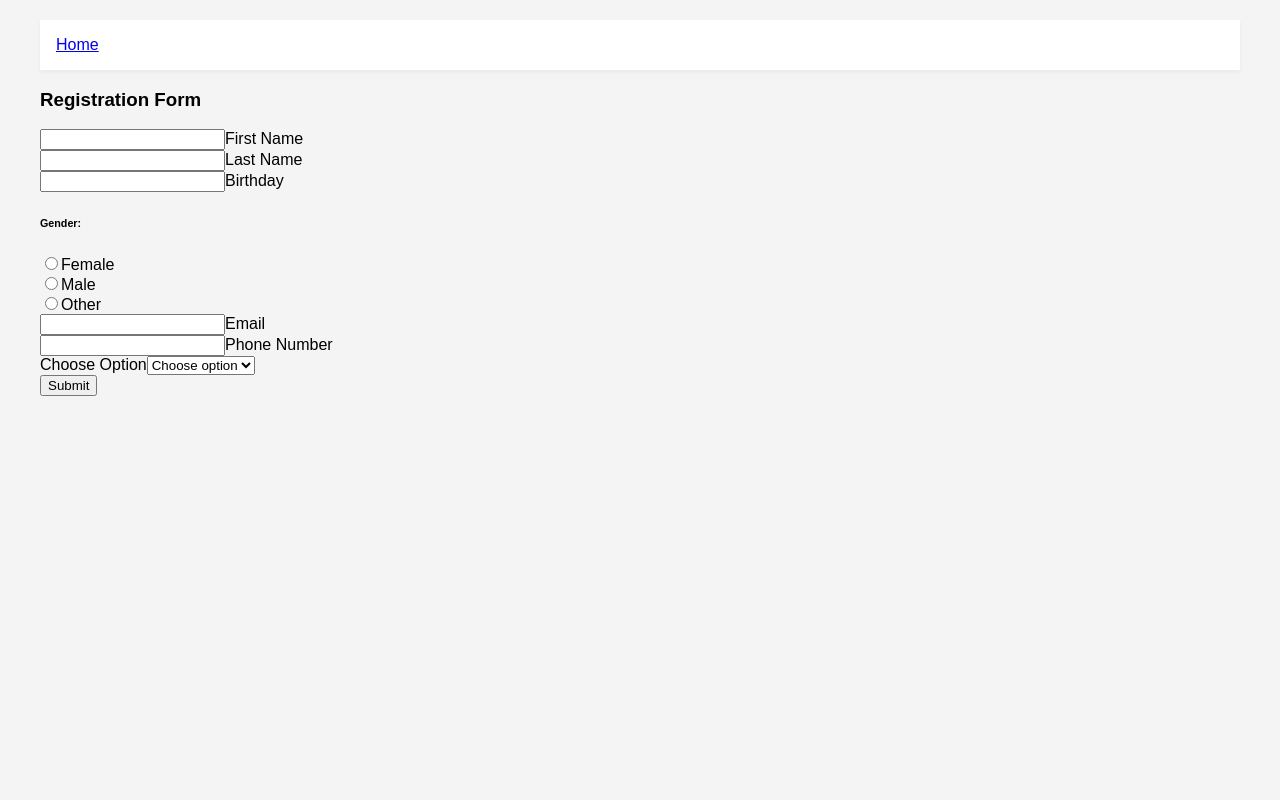
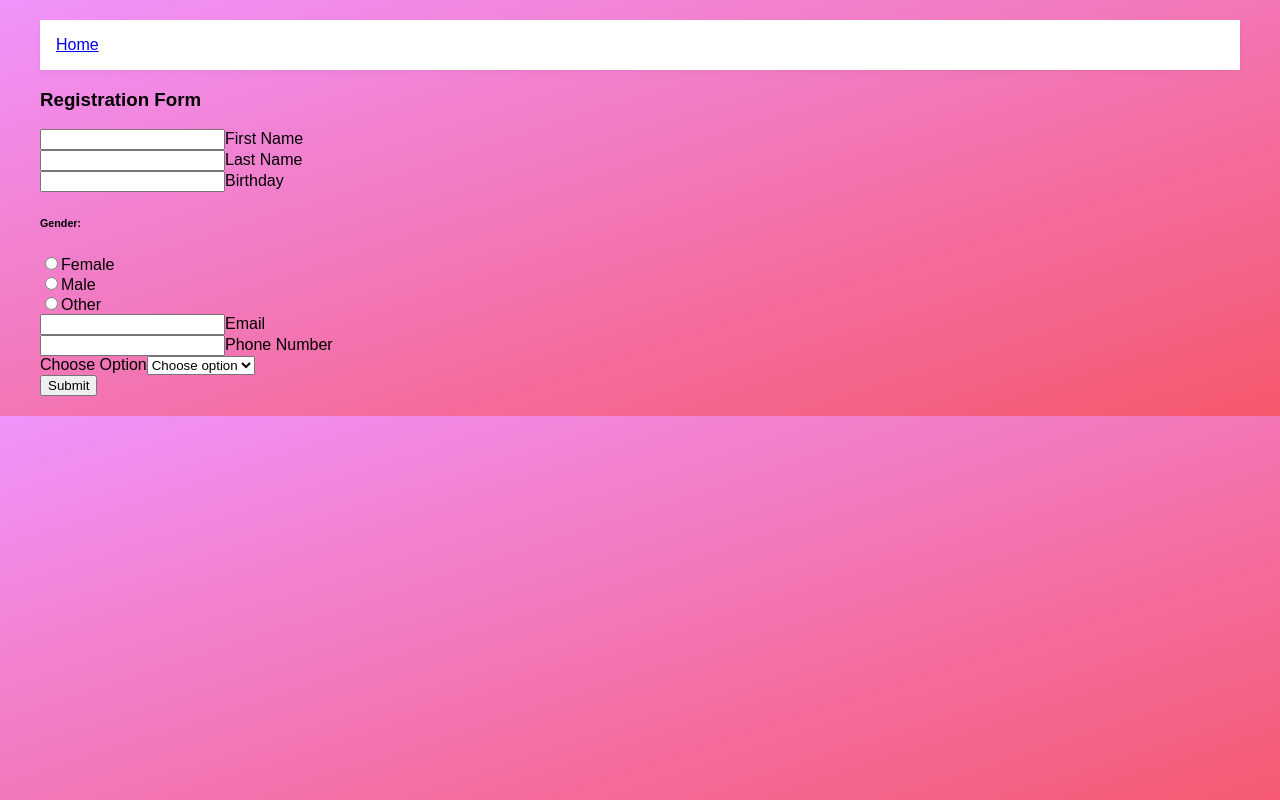
Before and after one commit to TELIT-Hackathon2023/5-totally_spice, a React (Create React App) app in the folder client/: page /registration in a window 1280 px wide. Built offline with nearby package versions, Linux system fonts and the light colour scheme.

Commit message:
Registration component-1

```diff
--- a/client/src/components/Registration.js
+++ b/client/src/components/Registration.js
@@ -9,6 +9,8 @@ import {
   MDBInput,
   MDBRadio
 } from 'mdb-react-ui-kit';
+
+import '../styles/Registration.css';
 
 function Registration() {
   return (
--- a/client/src/styles/Registration.css
+++ b/client/src/styles/Registration.css
@@ -1,62 +1,10 @@
-@import url('https://fonts.googleapis.com/css?family=Fira+Sans:400,500,600,700,800');
-* {
-  box-sizing: border-box;
+body {
+  /* fallback for old browsers */
+  background: #f093fb;
+
+  /* Chrome 10-25, Safari 5.1-6 */
+  background: -webkit-linear-gradient(to bottom right, rgba(240, 147, 251, 1), rgba(245, 87, 108, 1));
+
+  /* W3C, IE 10+/ Edge, Firefox 16+, Chrome 26+, Opera 12+, Safari 7+ */
+  background: linear-gradient(to bottom right, rgba(240, 147, 251, 1), rgba(245, 87, 108, 1))
 }
-body {
-  background: #1C8EF9 !important;
-  min-height: 100vh;
-  display: flex;
-  font-weight: 400;
-  font-family: 'Fira Sans', sans-serif;
-}
-h1,h2,h3,h4,h5,h6,label,span {
-  font-weight: 500;
-  font-family: 'Fira Sans', sans-serif;
-}
-body, html, .App, #root, .auth-wrapper {
-  width: 100%;
-  height: 100%;
-}
-.navbar-light {
-  background-color: #ffffff;
-  box-shadow: 0px 14px 80px rgba(34, 35, 58, 0.2);
-}
-.auth-wrapper {
-  display: flex;
-  justify-content: center;
-  flex-direction: column;
-  text-align: left;
-}
-.auth-inner {
-  width: 450px;
-  margin: auto;
-  background: #ffffff;
-  box-shadow: 0px 14px 80px rgba(34, 35, 58, 0.2);
-  padding: 40px 55px 45px 55px;
-  border-radius: 15px;
-  transition: all .3s;
-}
-.auth-wrapper .form-control:focus {
-  border-color: #167bff;
-  box-shadow: none;
-}
-.auth-wrapper h3 {
-  text-align: center;
-  margin: 0;
-  line-height: 1;
-  padding-bottom: 20px;
-}
-.custom-control-label {
-  font-weight: 400;
-}
-.forgot-password,
-.forgot-password a {
-  text-align: right;
-  font-size: 13px;
-  padding-top: 10px;
-  color: #7f7d7d;
-  margin: 0;
-}
-.forgot-password a {
-  color: #167bff;
-}
```
